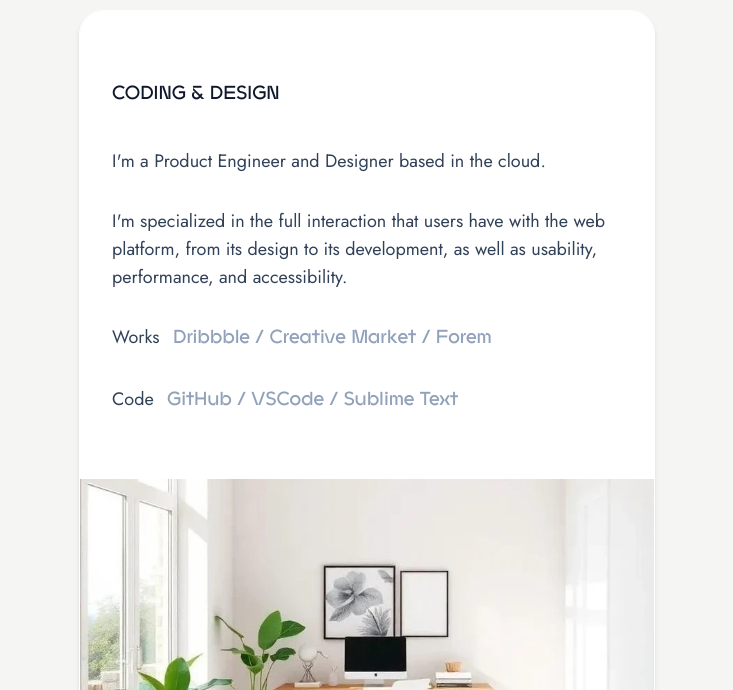
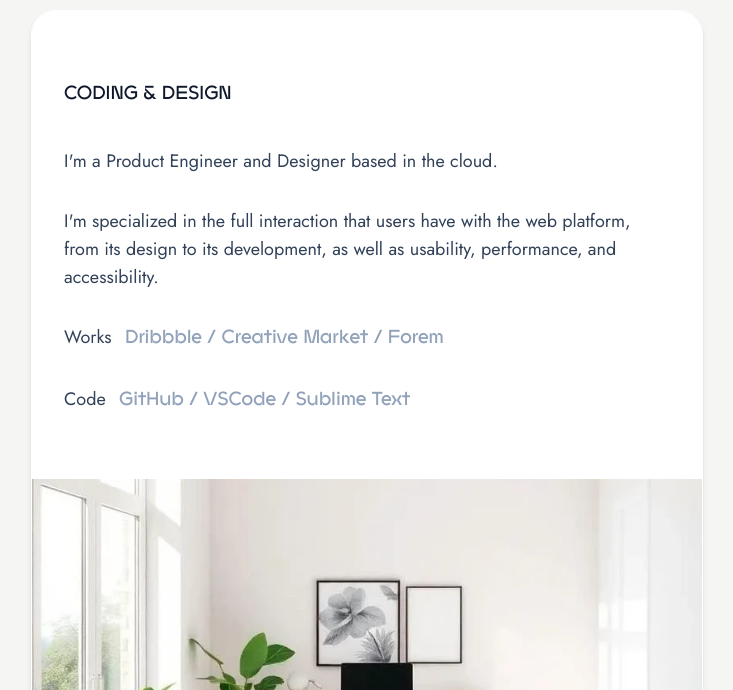
Before and after one commit to yojeero/yojee.vercel.app, a plain HTML site: page index.html in a window 1280 px wide. Shown: the part 790-1480 px from the top of the page, without its empty margins (273-1006 px from the left). Drawn offline with Linux system fonts and the light colour scheme.

Commit message:
Update index.html

```diff
--- a/index.html
+++ b/index.html
@@ -47,7 +47,7 @@
   </div><!-- end header -->
 
   <!-- ABOUT -->
-    <div class="grid w-full max-w-xl m-auto border-white bg-stone-100 shadow-md rounded-3xl border">
+    <div class="grid w-full max-w-2xl m-auto border-white bg-stone-100 shadow-md rounded-3xl border">
 
         <div class="grid px-8 py-16 text-lg bg-white place-content-evenly gap-y-8 rounded-t-3xl">
 
```
